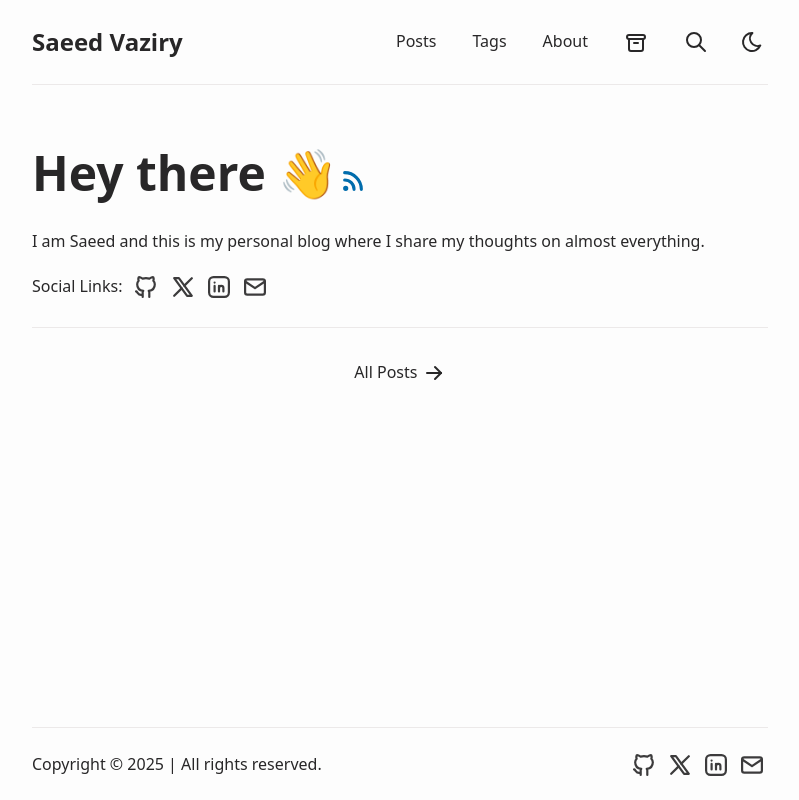
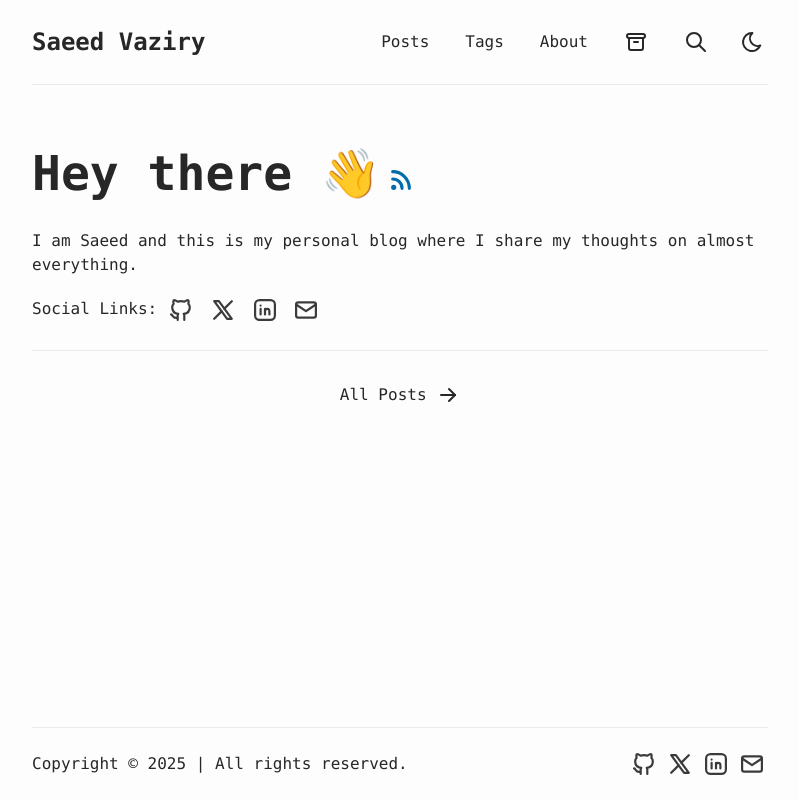
Before and after one commit to saeedvaziry/saeedvaziry.com, an Astro site: page / in a window 1280 px wide. Shown: the whole page, without its empty margins (240-1039 px from the left). Built offline with nearby package versions, Linux system fonts and the light colour scheme; Astro itself is replaced by a stand-in of ours.

Commit message:
fix font

```diff
--- a/src/styles/global.css
+++ b/src/styles/global.css
@@ -38,7 +38,7 @@ html[data-theme="dark"] {
     @apply overflow-y-scroll scroll-smooth;
   }
   body {
-    @apply flex min-h-svh flex-col bg-background text-foreground selection:bg-accent/75 selection:text-background;
+    @apply flex min-h-svh flex-col bg-background font-mono text-foreground selection:bg-accent/75 selection:text-background;
   }
   a,
   button {
```
